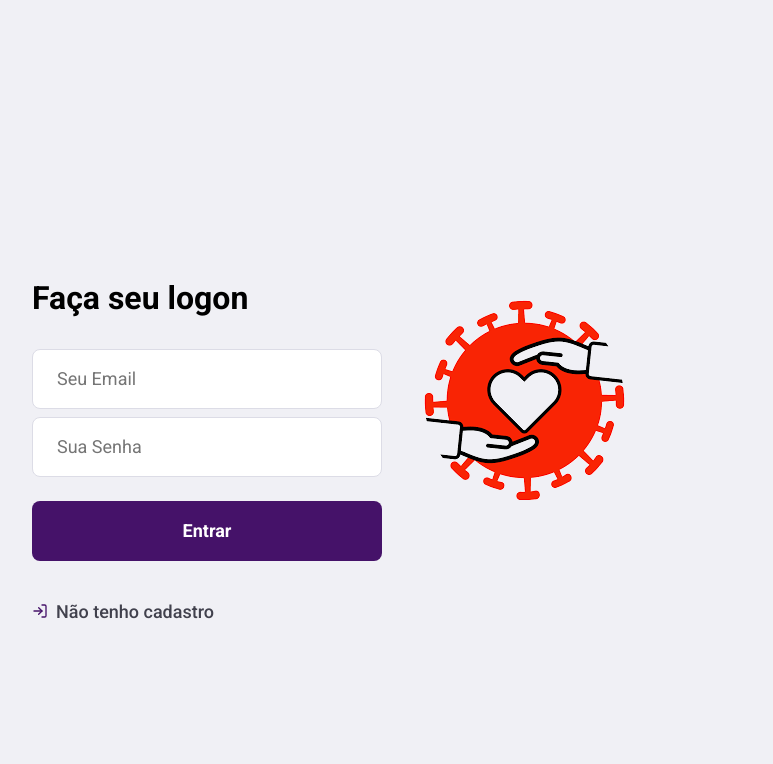
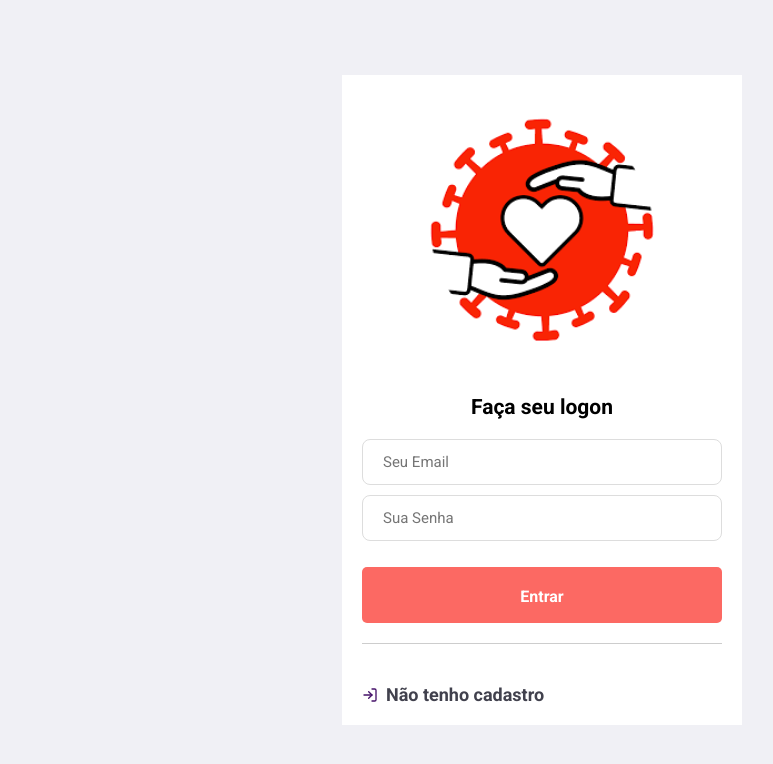
Before and after one commit to rheimon1/CovidHELP, a React (Create React App) app in the folder frontend/: page / in a window 1280 px wide. Shown: the top 764 px of the page, without its empty margins (98-871 px from the left). Built offline with nearby package versions, Linux system fonts and the light colour scheme; the HTML template or start-up script is replaced by a standard one.

Commit message:
add new style to logon page

```diff
--- a/frontend/src/pages/Logon/index.js
+++ b/frontend/src/pages/Logon/index.js
@@ -7,31 +7,34 @@ import { login } from '../../services/auth';
 
 import './styles.css';
 
-import covidImg from '../../assets/logoImg.png';
+import logo from '../../assets/logoImg.png';
 
 export default function Logon() {
   const [email, setEmail] = useState('');
   const [password, setPassword] = useState('');
+  const [error, setError] = useState('');
   const history = useHistory();
 
   async function handleLogin(e) {
     e.preventDefault();
 
     if (!email || !password) {
+      setError('Preencha e-mail e senha para continuar!')
       alert('Preencha e-mail e senha para continuar!');
     } else {
       try{
         const response = await api.post('session', { email, password });
 
-        const { id, name } = response.data.jwtData.sub;
+        const { id, name, token } = response.data;
 
         localStorage.setItem('userName', name);
         localStorage.setItem('userID', id);
 
-        login(response.data.token);
+        login(token);
 
         history.push('/profile');
       } catch (err) {
+        setError('Houve um problema com o login, verifique suas credenciais.')
         alert('Falha no login, tente novamente');
       }
     }
@@ -40,6 +43,8 @@ export default function Logon() {
   return (
     <div className="logon-container">
       <section className="form">
+        <img src={logo} alt="Covid"/>
+        { error && <p>{error}</p> }
         <form onSubmit={handleLogin} >
           <h1>Faça seu logon</h1>
 
@@ -57,7 +62,7 @@ export default function Logon() {
           />
 
           <button className="button" type="submit">Entrar</button>
-
+          <hr />
           <Link className="back-link" to="/register">
             <FiLogIn size={16} color="#451269" />
             Não tenho cadastro
@@ -65,7 +70,7 @@ export default function Logon() {
         </form>
       </section>
 
-      <img src={covidImg} alt="Covid"/>
+
     </div>
   );
 }
--- a/frontend/src/pages/Logon/styles.css
+++ b/frontend/src/pages/Logon/styles.css
@@ -1,3 +1,77 @@
+.logon-container {
+  display: flex;
+  align-items: center;
+  justify-content: center;
+  height: 100vh;
+}
+
+.logon-container section.form {
+  width: 400px;
+  background: #fff;
+  padding: 20px;
+  display: flex;
+  flex-direction: column;
+  align-items: center;
+}
+
+.logon-container section.form img {
+  width: 250px;
+  margin: 10px 0 40px;
+}
+
+.logon-container section.form p {
+  color: #ff3333;
+  margin-bottom: 15px;
+  border: 1px solid #ff3333;
+  padding: 10px;
+  width: 100%;
+  text-align: center;
+}
+
+.logon-container section.form h1 {
+  margin-bottom: 20px;
+  display: flex;
+  justify-content: center;
+}
+
+.logon-container section.form input {
+  flex: 1;
+  height: 46px;
+  margin-bottom: 10px;
+  padding: 0 20px;
+  color: #777;
+  font-size: 15px;
+  width: 100%;
+  border: 1px solid #ddd;
+}
+
+.logon-container section.form button {
+  color: #fff;
+  font-size: 16px;
+  background: #fc6963;
+  height: 56px;
+  border: 0;
+  border-radius: 5px;
+  width: 100%;
+}
+
+.logon-container section.form hr {
+  margin: 20px 0;
+  border: none;
+  border-bottom: 1px solid #cdcdcd;
+  width: 100%;
+}
+
+.logon-container section.form a {
+  font-size: 16;
+  font-weight: bold;
+  text-decoration: none;
+}
+
+
+
+
+/**
 .logon-container {
   width: 100%;
   max-width: 1120px;
@@ -5,18 +79,24 @@
   margin: 0 auto;
 
   display: flex;
-  align-items: center;
-  margin-right: 30px;
+  flex-direction: column;
+  align-items: flex-start;
+}
+
+.logon-container header {
+  margin: 48px 0px;
 }
 
 .logon-container section.form {
+  flex: 1;
+
   width: 100%;
   max-width: 350px;
-  margin-right: 30px;
-}
 
-.logon-container section.form form {
-  margin-top: 100px;
+  display: flex;
+  flex-direction: column;
+  justify-content: center;
+  margin-left: 350px;
 }
 
 .logon-container section.form form h1 {
@@ -27,3 +107,5 @@
 .logon-container section.form form input {
   margin-bottom: 8px;
 }
+
+*/
--- a/frontend/src/routes.js
+++ b/frontend/src/routes.js
@@ -26,7 +26,7 @@ export default function Routes() {
   return (
     <BrowserRouter>
       <Switch>
-        <Route path="/" exact component={Logon} />
+        <Route exact path="/" component={Logon} />
         <Route path="/register" component={Register} />
         <PrivateRoute path="/profile" component={Profile} />
         <PrivateRoute path="/incidents/new" component={NewOrder} />
```
